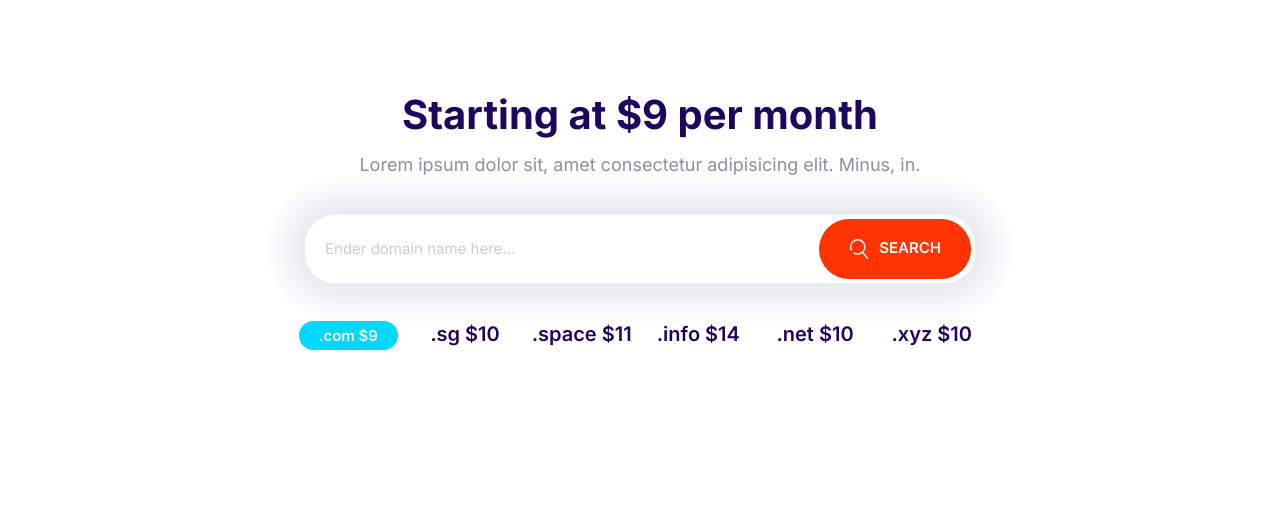
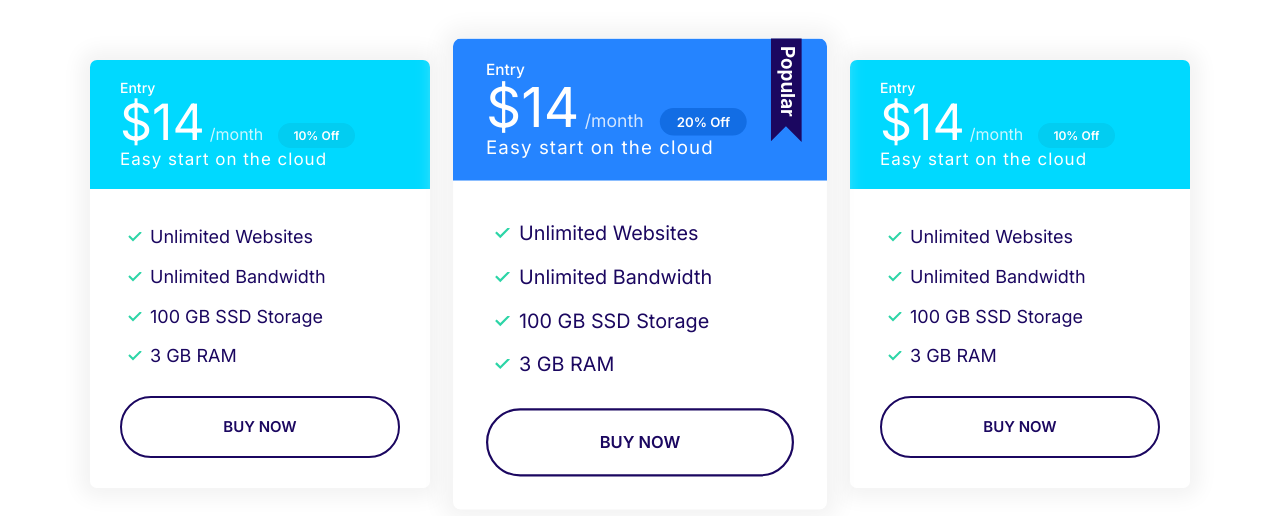
Before and after one commit to imArslanJavaScriptor/Arslan-Cloned-Moshify-Website, a plain HTML site: page index.html in a window 1280 px wide. Drawn offline with Linux system fonts and the light colour scheme.

Commit message:
Define styles for plans block component.

```diff
--- a/CSS/styles.css
+++ b/CSS/styles.css
@@ -325,11 +325,18 @@ a {
   color: #fff;
 }
 
+.card--primary .badge--primary {
+  background: #126de4;
+}
+
 .card--secondary .badge--secondary {
   background: #02cdf1;
 }
 
 /* Plans */
+.plan {
+  transition: transform .2s ease-out;
+}
 .plan__name {
   color: #fff;
   font-size: 2.4rem;
@@ -358,6 +365,10 @@ a {
   margin-bottom: 2rem;
 }
 
+.plan--popular {
+  transform: scale(1.1);
+}
+
 .plan--popular .card__header {
   position: relative;
 }
@@ -369,6 +380,14 @@ a {
   position: absolute;
   top: -6px;
   right: 5%;
+}
+
+.plan:hover {
+  transform: scale(1.05);
+}
+
+.plan--popular:hover {
+  transform: scale(1.15);
 }
 
 @media screen and (min-width: 1024px) {
@@ -726,3 +745,13 @@ a {
     grid-template-columns: repeat(auto-fit, minmax(100px, 1fr));
   }
 }
+
+/* Plans Block */
+.block-plans .grid {
+  gap: 8rem 4rem;
+}
+
+.block-plans .card {
+  max-width: 500px;
+  margin: 0 auto;
+}
--- a/index.html
+++ b/index.html
@@ -12,26 +12,73 @@
 </head>
 
 <body>
-    <section class="block container block-domain">
-        <header class="block__header">
-            <h2>Starting at $9 per month</h2>
-            <p>Lorem ipsum dolor sit, amet consectetur adipisicing elit. Minus, in.</p>
-        </header>
-        <div class="input-group">
-            <input type="text" class="input" placeholder="Ender domain name here...">
-            <button class="btn btn-accent">
-                <svg class="icon icon--white">
-                    <use xlink:href="images/sprite.svg#search"></use>
-                </svg>Search</button>
+    <section class="block container block-plans">
+        <div class="grid grid--1x3">
+
+            <div class="plan">
+                <div class="card card--secondary">
+                    <header class="card__header">
+                        <h3 class="plan__name"> Entry</h3>
+                        <span class="plan__price">$14</span>
+                        <span class="plan__billing-cycle">/month</span>
+                        <span class="badge badge--secondary badge--small">10% Off</span>
+                        <span class="plan__description">Easy start on the cloud</span>
+                    </header>
+                    <div class="card__body">
+                        <ul class="list list--tick">
+                            <li class="list__item">Unlimited Websites</li>
+                            <li class="list__item">Unlimited Bandwidth</li>
+                            <li class="list__item">100 GB SSD Storage</li>
+                            <li class="list__item">3 GB RAM</li>
+                        </ul>
+                        <button class="btn btn--outline btn--block">Buy Now</button>
+                    </div>
+                </div>
+            </div>
+
+            <div class="plan plan--popular">
+                <div class="card card--primary">
+                    <header class="card__header">
+                        <h3 class="plan__name"> Entry</h3>
+                        <span class="plan__price">$14</span>
+                        <span class="plan__billing-cycle">/month</span>
+                        <span class="badge badge--primary badge--small">20% Off</span>
+                        <span class="plan__description">Easy start on the cloud</span>
+                    </header>
+                    <div class="card__body">
+                        <ul class="list list--tick">
+                            <li class="list__item">Unlimited Websites</li>
+                            <li class="list__item">Unlimited Bandwidth</li>
+                            <li class="list__item">100 GB SSD Storage</li>
+                            <li class="list__item">3 GB RAM</li>
+                        </ul>
+                        <button class="btn btn--outline btn--block">Buy Now</button>
+                    </div>
+                </div>
+            </div>
+
+            <div class="plan">
+                <div class="card card--secondary">
+                    <header class="card__header">
+                        <h3 class="plan__name"> Entry</h3>
+                        <span class="plan__price">$14</span>
+                        <span class="plan__billing-cycle">/month</span>
+                        <span class="badge badge--secondary badge--small">10% Off</span>
+                        <span class="plan__description">Easy start on the cloud</span>
+                    </header>
+                    <div class="card__body">
+                        <ul class="list list--tick">
+                            <li class="list__item">Unlimited Websites</li>
+                            <li class="list__item">Unlimited Bandwidth</li>
+                            <li class="list__item">100 GB SSD Storage</li>
+                            <li class="list__item">3 GB RAM</li>
+                        </ul>
+                        <button class="btn btn--outline btn--block">Buy Now</button>
+                    </div>
+                </div>
+            </div>
+
         </div>
-        <ul class="list block-domain__price">
-            <li><span class="badge badge--secondary">.com $9</span></li>
-            <li>.sg $10</li>
-            <li>.space $11</li>
-            <li>.info $14</li>
-            <li>.net $10</li>
-            <li>.xyz $10</li>
-        </ul>
     </section>
     <script src="js/main.js"></script>
 </body>
```
Also changed, not shown: Components/plans_Block.html (added, +68 -0 lines).
